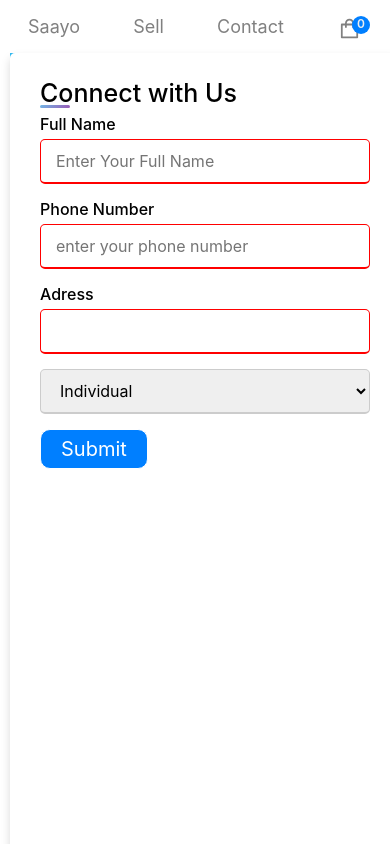
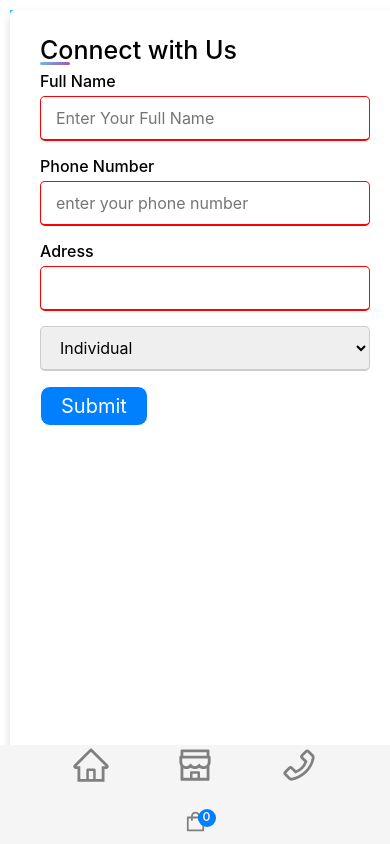
Before and after one commit to RealOtakuBoi/Saayo, a Next.js app: page /sell/sellForm in a window 390 px wide. Shown: the top 844 px of the page. Built offline with nearby package versions, Linux system fonts and the light colour scheme.

Commit message:
bottom navbar added

```diff
--- a/Components/Navbar.jsx
+++ b/Components/Navbar.jsx
@@ -1,6 +1,6 @@
 import React from 'react';
 import Link from 'next/link';
-import { AiOutlineShopping, AiOutlineWhatsApp } from 'react-icons/ai'
+import { AiOutlineHome, AiOutlinePhone, AiOutlineShop, AiOutlineShopping, AiOutlineWhatsApp } from 'react-icons/ai'
 import  Cart  from './Cart';
 import { useStateContext } from '../Context/StateContext';
 
@@ -8,6 +8,7 @@ const Navbar = () => {
   const { showCart, setShowCart, totalQuantities } = useStateContext();
 
   return (
+    <>
     <div className="navbar-container">
       <p className="logo">
         <Link href="/">Saayo</Link>
@@ -30,6 +31,20 @@ const Navbar = () => {
 
       {showCart && <Cart />}
     </div>
+
+    <div className='bottom-navbar'>
+    <a><Link href="/"><AiOutlineHome/></Link></a>
+    <a><Link href={`/sell/sellForm`}><AiOutlineShop/></Link></a>
+    <a><Link href={`https://wa.me/+919870405708?text=Hello%20I%20want%20to%20Contact%20you%20About%20some%20queries`}><AiOutlinePhone/></Link></a>
+    <a><button type="button" className="cart-icon" onClick={() => setShowCart(true)}>
+        <AiOutlineShopping />
+        <span className="cart-item-qty">{totalQuantities}</span>
+      </button>
+
+      {showCart && <Cart />}</a>
+    </div>
+    </>
+
   )
 }
 
--- a/styles/globals.css
+++ b/styles/globals.css
@@ -740,6 +740,30 @@ margin-top: 160px;
   }
 
 
+  .bottom-navbar {
+    background: whitesmoke;
+    text-align: center;
+    position: fixed;
+    bottom: 0;
+    left: 0;
+    right: 0;
+    z-index: 1000;
+    display: none;
+  }
+
+  .bottom-navbar a  {
+    color: gray;
+    font-size: 2.5rem;
+    padding: 2rem;
+  }
+
+  .bottom-navbar a:hover {
+    background: #134d88;
+  }
+
+
+
+
 
 @media screen and (max-width:800px) {
 
@@ -752,6 +776,16 @@ margin-top: 160px;
     margin-bottom: 15px;
     width: 100%;
   }
+
+
+  .bottom-navbar {
+    display: inline-block;
+  }
+
+  .navbar-container{
+    display: none;
+  }
+
 
 
 
```
